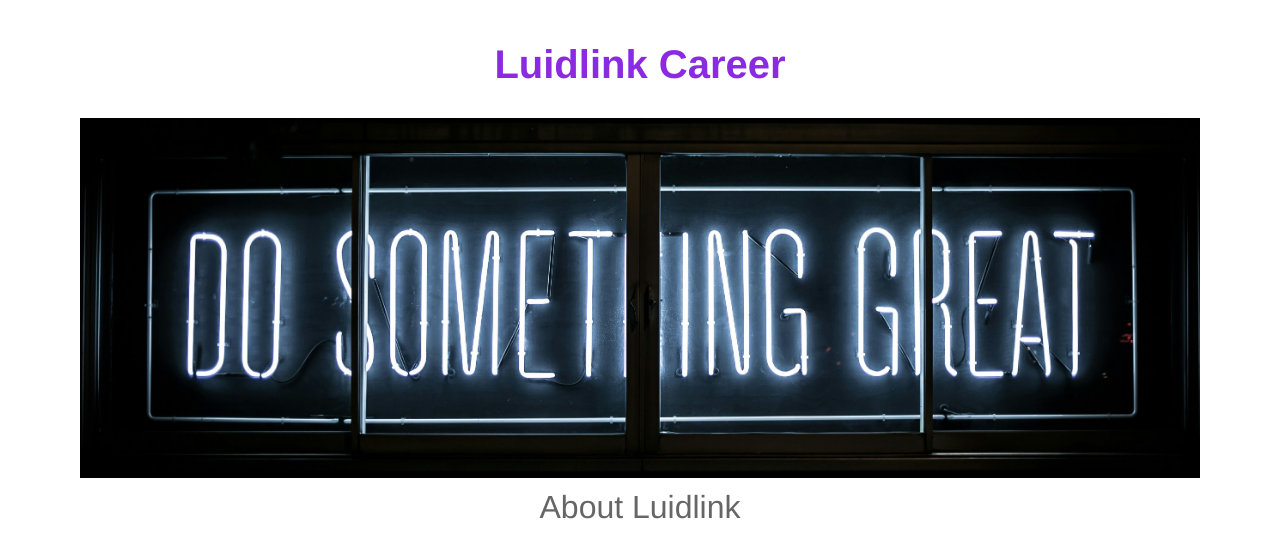
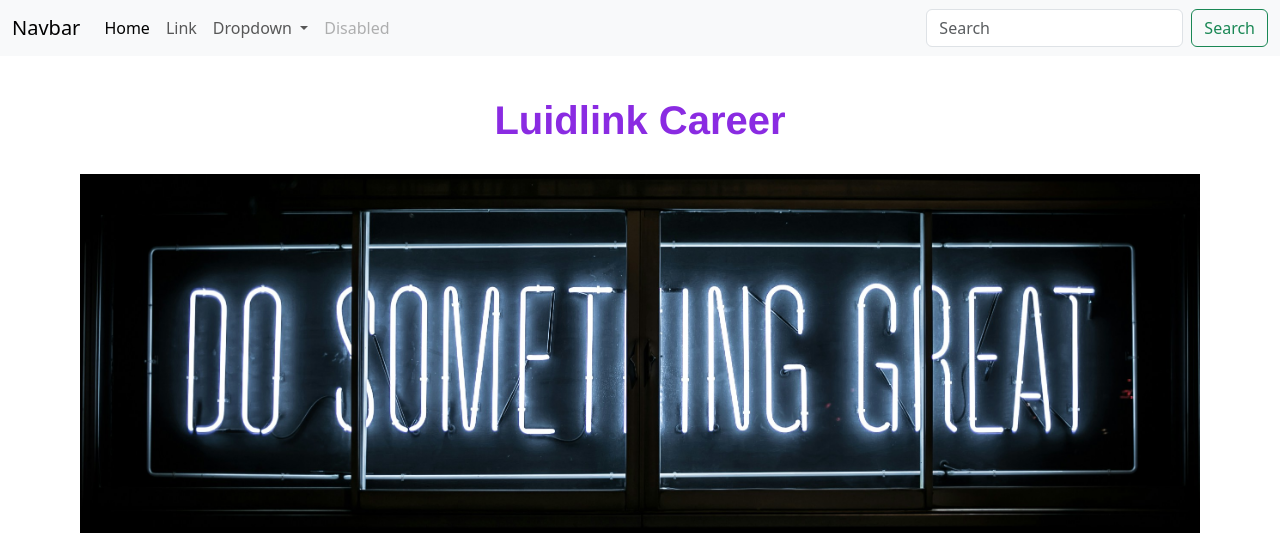
Before and after one commit to Pranluis/careers-website-v2, a Flask app: page / in a window 1280 px wide. Shown: the top 533 px of the page. Run offline with Flask 3, Linux system fonts and the light colour scheme.

Commit message:
Added navbar

```diff
--- a/templates/home.html
+++ b/templates/home.html
@@ -41,6 +41,9 @@
     </style>
 </head>
 <body>
+    <div>
+        {% include 'navbar.html' %}
+    </div>
     <div id="container">
         <h1>Luidlink Career</h1>
         <img class="img-fluid" src="static/banner.jpg" id="banner" height="320" width="100%">
--- /dev/null
+++ b/templates/navbar.html
@@ -0,0 +1,37 @@
+
+<nav class="navbar navbar-expand-lg bg-body-tertiary">
+    <div class="container-fluid">
+      <a class="navbar-brand" href="#">Navbar</a>
+      <button class="navbar-toggler" type="button" data-bs-toggle="collapse" data-bs-target="#navbarSupportedContent" aria-controls="navbarSupportedContent" aria-expanded="false" aria-label="Toggle navigation">
+        <span class="navbar-toggler-icon"></span>
+      </button>
+      <div class="collapse navbar-collapse" id="navbarSupportedContent">
+        <ul class="navbar-nav me-auto mb-2 mb-lg-0">
+          <li class="nav-item">
+            <a class="nav-link active" aria-current="page" href="#">Home</a>
+          </li>
+          <li class="nav-item">
+            <a class="nav-link" href="#">Link</a>
+          </li>
+          <li class="nav-item dropdown">
+            <a class="nav-link dropdown-toggle" href="#" role="button" data-bs-toggle="dropdown" aria-expanded="true">
+              Dropdown
+            </a>
+            <ul class="dropdown-menu">
+              <li><a class="dropdown-item" href="#">Action</a></li>
+              <li><a class="dropdown-item" href="#">Another action</a></li>
+              <li><hr class="dropdown-divider"></li>
+              <li><a class="dropdown-item" href="#">Something else here</a></li>
+            </ul>
+          </li>
+          <li class="nav-item">
+            <a class="nav-link disabled" aria-disabled="true">Disabled</a>
+          </li>
+        </ul>
+        <form class="d-flex" role="search">
+          <input class="form-control me-2" type="search" placeholder="Search" aria-label="Search">
+          <button class="btn btn-outline-success" type="submit">Search</button>
+        </form>
+      </div>
+    </div>
+  </nav>
```
